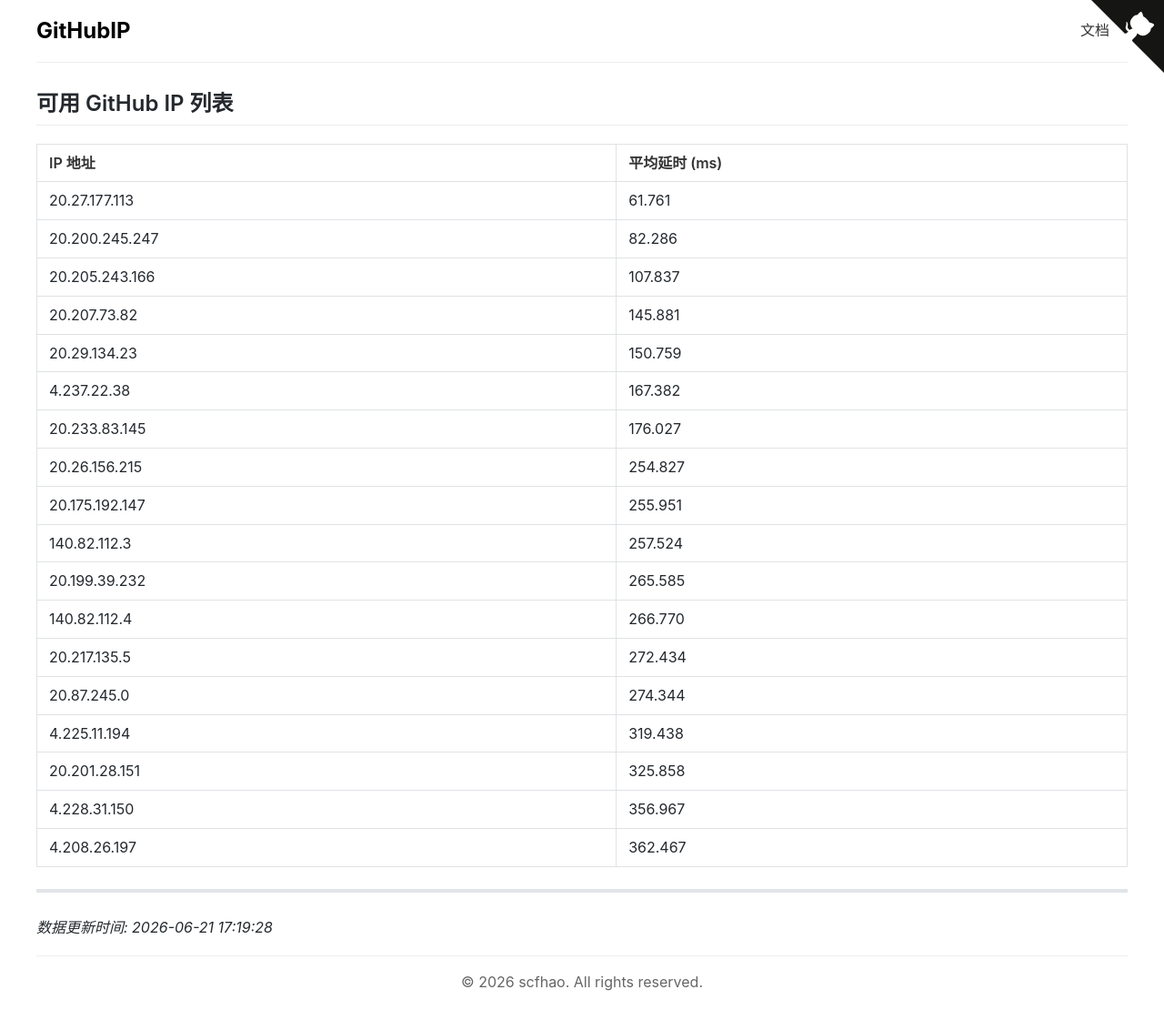
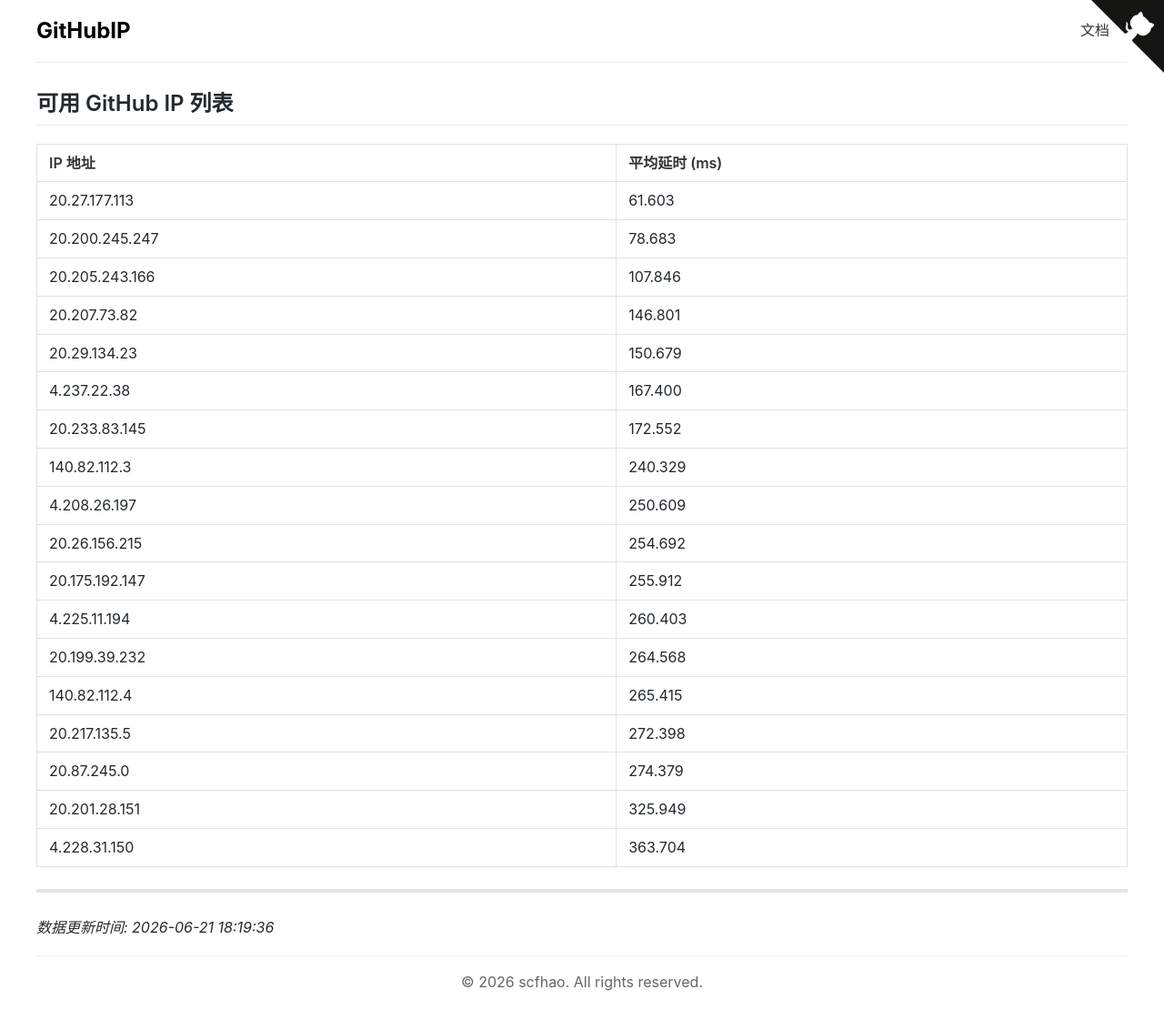
Before and after one commit to scfhao/GitHubIP, a Jekyll site: the page built from index.md, in a window 1280 px wide. Shown: the whole page at 91% size. Built offline with Jekyll 4.4.1, drawn with Linux system fonts in a browser that asks for light colours.

Commit message:
自动脚本执行 - 2026-06-21 18:19:36

```diff
--- a/index.md
+++ b/index.md
@@ -1,32 +1,32 @@
 ---
 layout: home
 title: GitHub IP 列表
-date: 2026-06-21 17:19:28
+date: 2026-06-21 18:19:36
 ---
 
 ## 可用 GitHub IP 列表
 
 | IP 地址 | 平均延时 (ms) |
 |---------|--------------|
-| 20.27.177.113 | 61.761 |
-| 20.200.245.247 | 82.286 |
-| 20.205.243.166 | 107.837 |
-| 20.207.73.82 | 145.881 |
-| 20.29.134.23 | 150.759 |
-| 4.237.22.38 | 167.382 |
-| 20.233.83.145 | 176.027 |
-| 20.26.156.215 | 254.827 |
-| 20.175.192.147 | 255.951 |
-| 140.82.112.3 | 257.524 |
-| 20.199.39.232 | 265.585 |
-| 140.82.112.4 | 266.770 |
-| 20.217.135.5 | 272.434 |
-| 20.87.245.0 | 274.344 |
-| 4.225.11.194 | 319.438 |
-| 20.201.28.151 | 325.858 |
-| 4.228.31.150 | 356.967 |
-| 4.208.26.197 | 362.467 |
+| 20.27.177.113 | 61.603 |
+| 20.200.245.247 | 78.683 |
+| 20.205.243.166 | 107.846 |
+| 20.207.73.82 | 146.801 |
+| 20.29.134.23 | 150.679 |
+| 4.237.22.38 | 167.400 |
+| 20.233.83.145 | 172.552 |
+| 140.82.112.3 | 240.329 |
+| 4.208.26.197 | 250.609 |
+| 20.26.156.215 | 254.692 |
+| 20.175.192.147 | 255.912 |
+| 4.225.11.194 | 260.403 |
+| 20.199.39.232 | 264.568 |
+| 140.82.112.4 | 265.415 |
+| 20.217.135.5 | 272.398 |
+| 20.87.245.0 | 274.379 |
+| 20.201.28.151 | 325.949 |
+| 4.228.31.150 | 363.704 |
 
 ---
 
-*数据更新时间: 2026-06-21 17:19:28*
+*数据更新时间: 2026-06-21 18:19:36*
```
